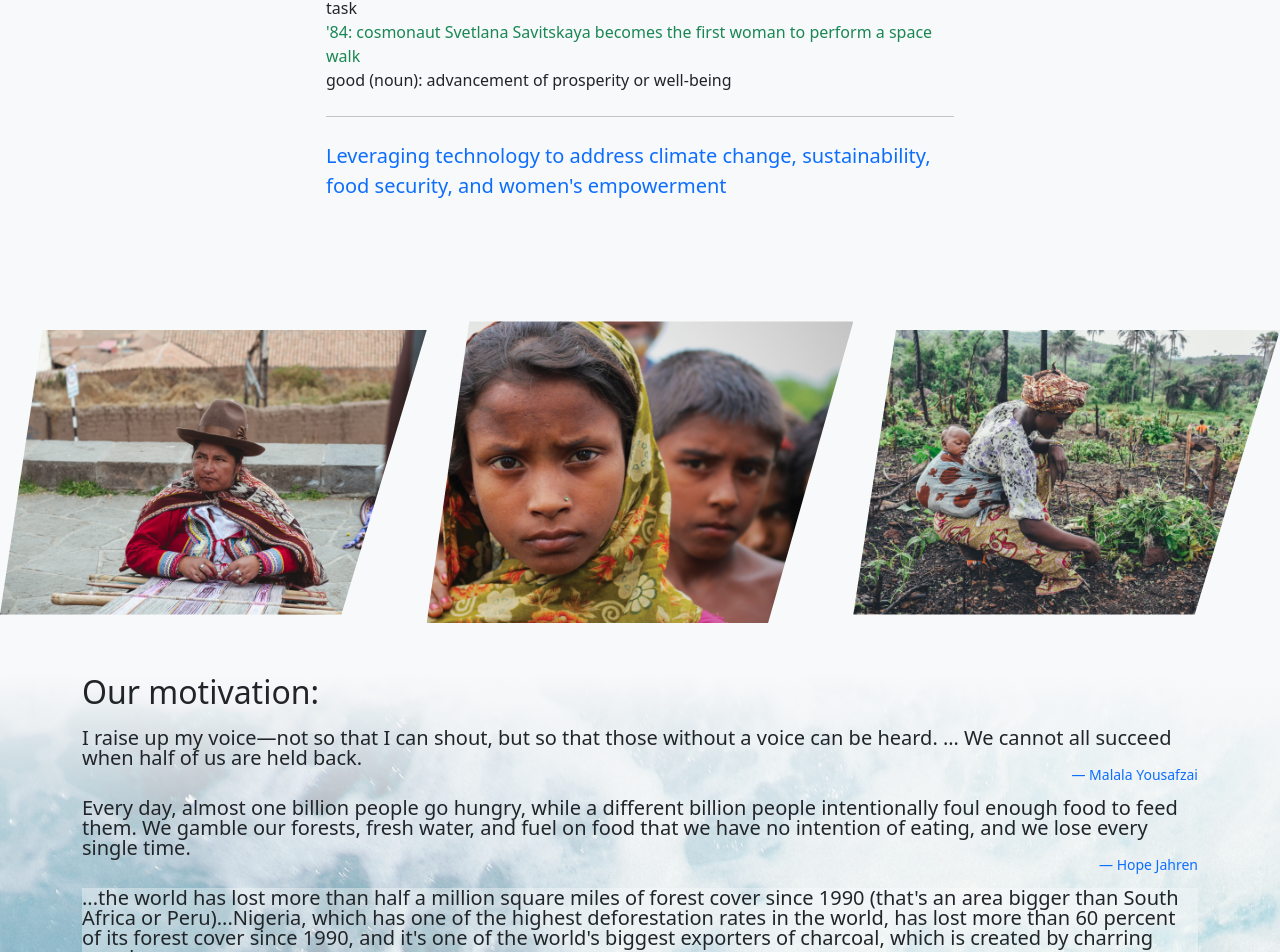
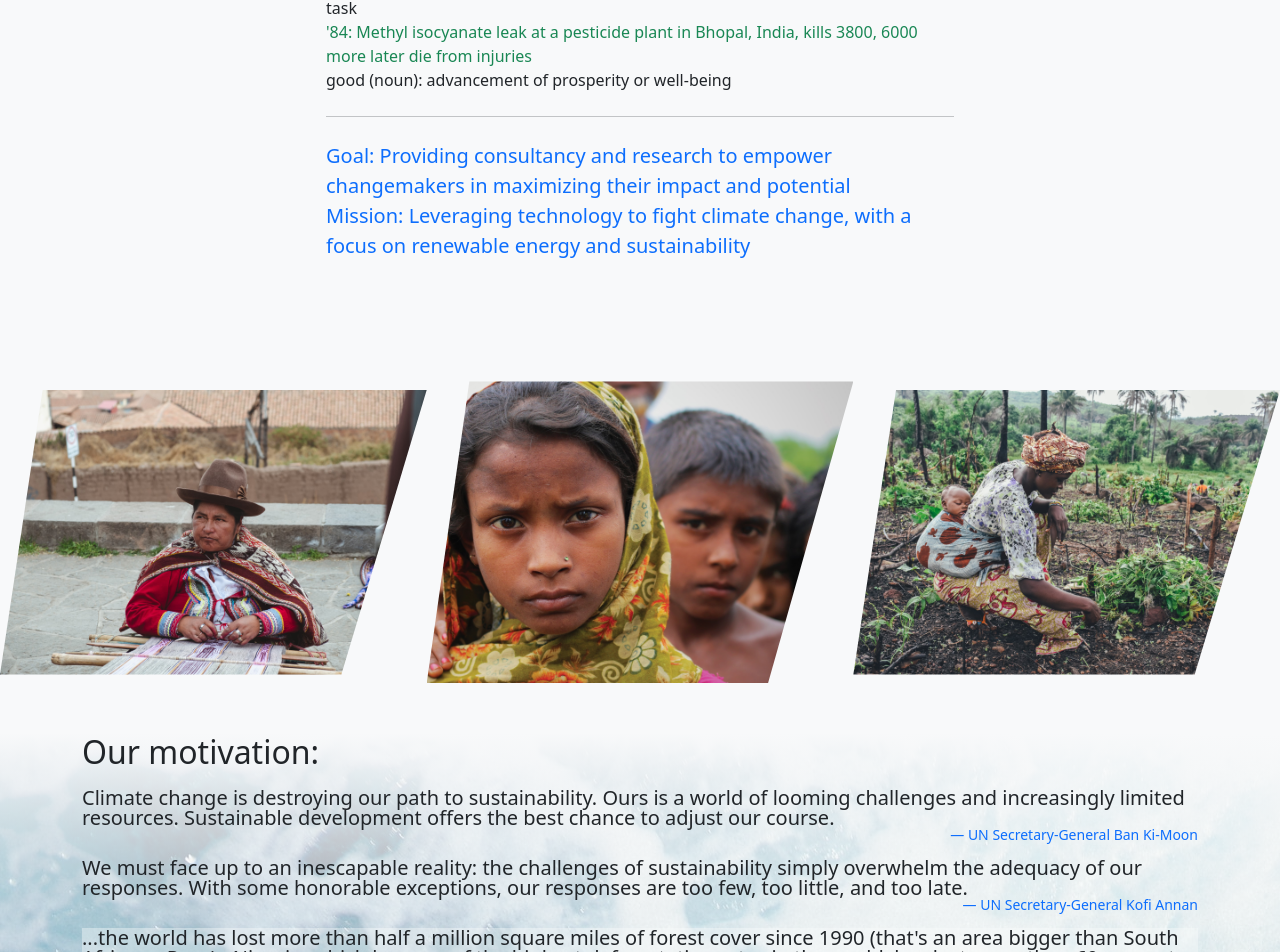
Before and after one commit to refayathaque/xn3eumcnfar7msvp, a Vue app: page /home in a window 1280 px wide. Shown: the part 234-1186 px from the top of the page. Built offline with nearby package versions, Linux system fonts and the light colour scheme; a web font is replaced by a local one.

Commit message:
Fri Maar 19 18:37

```diff
--- a/package.json
+++ b/package.json
@@ -9,7 +9,6 @@
   },
   "dependencies": {
     "@popperjs/core": "^2.7.0",
-    "@thi.ng/random": "^2.3.5",
     "bootstrap": "^5.0.0-beta2",
     "core-js": "^3.6.5",
     "vue": "^3.0.0",
--- a/src/components/BlogPostSnippet.vue
+++ b/src/components/BlogPostSnippet.vue
@@ -46,6 +46,6 @@ export default {
 
 <style scoped>
 img {
-  opacity: 0.4;
+  opacity: 0.3;
 }
 </style>
--- a/src/components/Jumbotron.vue
+++ b/src/components/Jumbotron.vue
@@ -15,7 +15,10 @@
         </p>
         <hr class="my-4" />
         <p class="lead lh-base text-primary">
-          {{ secondaryText }}
+          {{ secondaryTextA }}
+        </p>
+        <p class="lead lh-base text-primary">
+          {{ secondaryTextB }}
         </p>
       </div>
     </div>
@@ -29,19 +32,24 @@ export default {
     primaryTextA: {
       type: String,
       default:
-        "Lorem ipsum dolor sit amet, consectetur adipiscing elit, sed do eiusmod tempor incididunt ut labore et dolore magna aliqua. Ipsum dolor sit amet consectetur adipiscing elit pellentesque habitant. Diam volutpat commodo sed egestas egestas fringilla phasellus faucibus scelerisque.",
+        "Lorem ipsum dolor sit amet, consectetur adipiscing elit, sed do eiusmod tempor incididunt ut labore et dolore magna aliqua.",
     },
     primaryTextB: {
       type: String,
       default:
-        "Lorem ipsum dolor sit amet, consectetur adipiscing elit, sed do eiusmod tempor incididunt ut labore et dolore magna aliqua. Ipsum dolor sit amet consectetur adipiscing elit pellentesque habitant. Diam volutpat commodo sed egestas egestas fringilla phasellus faucibus scelerisque.",
+        "Lorem ipsum dolor sit amet, consectetur adipiscing elit, sed do eiusmod tempor incididunt ut labore et dolore magna aliqua.",
     },
     primaryTextC: {
       type: String,
       default:
-        "Lorem ipsum dolor sit amet, consectetur adipiscing elit, sed do eiusmod tempor incididunt ut labore et dolore magna aliqua. Ipsum dolor sit amet consectetur adipiscing elit pellentesque habitant. Diam volutpat commodo sed egestas egestas fringilla phasellus faucibus scelerisque.",
+        "Lorem ipsum dolor sit amet, consectetur adipiscing elit, sed do eiusmod tempor incididunt ut labore et dolore magna aliqua.",
     },
-    secondaryText: {
+    secondaryTextA: {
+      type: String,
+      default:
+        "Lorem ipsum dolor sit amet, consectetur adipiscing elit, sed do eiusmod tempor incididunt ut labore et dolore magna aliqua.",
+    },
+    secondaryTextB: {
       type: String,
       default:
         "Lorem ipsum dolor sit amet, consectetur adipiscing elit, sed do eiusmod tempor incididunt ut labore et dolore magna aliqua.",
--- a/src/components/TheMainHeader.vue
+++ b/src/components/TheMainHeader.vue
@@ -4,7 +4,8 @@
     :primaryTextA="primaryTextA"
     :primaryTextB="primaryTextB"
     :primaryTextC="primaryTextC"
-    :secondaryText="secondaryText"
+    :secondaryTextA="secondaryTextA"
+    :secondaryTextB="secondaryTextB"
   ></jumbotron>
 </template>
 
@@ -16,9 +17,10 @@ export default {
     return {
       heading: "αutom84good",
       primaryTextA: "automate (verb): to use machines and computers instead of people to do a job or task",
-      primaryTextB: "'84: cosmonaut Svetlana Savitskaya becomes the first woman to perform a space walk",
+      primaryTextB: "'84: Methyl isocyanate leak at a pesticide plant in Bhopal, India, kills 3800, 6000 more later die from injuries",
       primaryTextC: "good (noun): advancement of prosperity or well-being",
-      secondaryText: "Leveraging technology to address climate change, sustainability, food security, and women's empowerment",
+      secondaryTextA: "Goal: Providing consultancy and research to empower changemakers in maximizing their impact and potential",
+      secondaryTextB: "Mission: Leveraging technology to fight climate change, with a focus on renewable energy and sustainability",
     };
   },
 };
--- a/src/data/blogPost1.js
+++ b/src/data/blogPost1.js
@@ -1,17 +1,60 @@
 export default [
   {
-    heading: "Why use Terraform instead of point-click-type in AWS console?",
-    id: 1,
-  },
-  {
     image:
-      "https://images.unsplash.com/photo-1519045944554-410ad39c1af8?ixlib=rb-1.2.1&ixid=MXwxMjA3fDB8MHxwaG90by1wYWdlfHx8fGVufDB8fHw%3D&auto=format&fit=crop&w=2547&q=80",
-    id: 2,
+    "https://images.unsplash.com/photo-1519045944554-410ad39c1af8?ixlib=rb-1.2.1&ixid=MXwxMjA3fDB8MHxwaG90by1wYWdlfHx8fGVufDB8fHw%3D&auto=format&fit=crop&w=2547&q=80",
+    id: Math.random(),
     alt: "Green plants in Vienna, Austria. Photographed by Katja-Anna Krug",
   },
   {
+    heading: "Why use Terraform instead of point-click-type in AWS console?",
+    id: Math.random(),
+  },
+  {
     text:
-      "<i>Regular text!</i> Lorem ipsum dolor sit amet, <code>section</code> consectetur adipiscing elit. Proin erat sapien, lacinia pharetra ex in, iaculis pulvinar lectus. Pharetra ex in, iaculis pulvinar lectus. To switch directories, type <strong>cd</strong> followed by. <p><s>This line of text is meant to be treated as no longer accurate.</s></p>",
-    id: 3,
+      "There are three major benefits to using infrastructure-as-code tools like Terraform to build and maintain your application in the Cloud. The first is being efficiency, you don't have to go into the AWS console and point-and-click for building new, optimizing or re-configuring existing, infrastructure. In the AWS portal's defense, it's not complicated (relative to, say, the concept of antimatter in particle physics), but it's still time consuming to read through, click around to find and navigate, and type things in. The second advantage of using IaC is the fact that it can be source-controlled, which drastically reduces the propensity for mistakes, because there is now an audit log of everything going on with your infrastructure.",
+    id: Math.random(),
+  },
+  {
+    text:
+      "Thanks to source-controlled IaC, you and your team can validate, track and monitor what changes are being implemented, more importantly, you can debug and troubleshoot much faster. The third and final benefit is that it precludes you from having to repeat tasks, the intention with the code we are providing is for you to deploy multiple websites by just changing the domain name. IaC allows you to modularize common infrastructure patters, in addition to this example, think creating multiple VPCs for different applications by just changing CIDR ranges (e.g, 10.1.0.0/16 for one and 10.2.0.0/16 for the other) in your IaC.",
+    id: Math.random(),
+  },
+  {
+    heading: "Purchasing domain on GoDaddy and understanding relevant AWS services",
+    id: Math.random(),
+  },
+  {
+    text:
+      "While you're open to buying your domain from somewhere else, we prefer the simplicity (and pricing) of GoDaddy. In fact, AWS will also sell you a domain through their DNS (Domain Name System) service, Route53. Once you have your domain purchased you're good to go and can start looking at the terraform code in the repository. But before diving into the code it makes sense to get a lay of the land, understanding why we'll be using these specific AWS services.",
+    id: Math.random(),
+  },
+  {
+    text:
+      "AWS Certificate Manager, better known as 'ACM', issues Secure Sockets Layer/Transport Layer Security (SSL/TLS) certificates for use with AWS resources. We will need a certificate to establish secure networking communications over our website and the end-user, this certificate will essentially verify the identity of our website over the internet. Without a certificate, you won't see the lock on the left side of the url displayed in your Chrome browser. Considering the hypothetical problem statement mentioned at the start of this post, it's paramount that entities like local governments <strong>maintain trust and distance nefarious actors</strong> during times of crises.",
+    id: Math.random(),
+  },
+  {
+    text:
+      "CloudFront is a Content Distribution Network (CDN) that helps to deliver content to end users with low latency, but more importantly, it helps to deliver content to end users <strong>securely</strong>. In addition to serving traffic over HTTPS (Hypertext Transfer Protocol Secure), it protects us from DDoS attacks. CloudFront is also a requirement for us to be able to use the ACM issued certificate.",
+    id: Math.random(),
+  },
+  {
+    text:
+      "Route 53 allows us to route end users to our applications hosted in AWS, it translates domain names (e.g., www.helloworld.com) to IP addresses like 192.9.8.1 and thats what computers use to connect with each other. In this guide we will use Route 53 to direct our end users to the CloudFront distribution, Route 53 will map the domain name from GoDaddy to the distribution, but more on this later.",
+    id: Math.random(),
+  },
+  {
+    text:
+      "S3, short for Amazon Simple Storage Service, is an all-purpose object storage service with availability, security and performance at its core. It's a versatile storage service allowing us to store things from images and PDFs to website static content and client-side scripts. One key reason we love S3 is because of its 99.999999999% (11 9's) of durability, it's nice to be able to sleep at night. However, the most relevant S3 provision in our case is its ability to <a href='https://docs.aws.amazon.com/AmazonS3/latest/userguide/WebsiteHosting.html'>host static websites</a> <i>very</i> easily.",
+    id: Math.random(),
+  },
+  {
+    heading: "Analyzing the Terraform code and interplay between AWS services",
+    id: Math.random(),
+  },
+  {
+    text:
+      "As you peruse the files in the repository, you must be thinking how these files are going to be processed. The order of the code, and in which <code>.tf</code> (terraform) file you place it in doesn't matter. Terraform is smart enough to know that it needs to look for HCL (low-level syntax of the Terraform language) code defining cloud resources only within <code>.tf</code> files, once it gets all the code it'll organize based on the dependency graph and prepare for you.",
+    id: Math.random(),
   },
 ];
--- a/src/data/quotes.js
+++ b/src/data/quotes.js
@@ -1,13 +1,13 @@
 export default [
   {
     text:
-      "I raise up my voice—not so that I can shout, but so that those without a voice can be heard. … We cannot all succeed when half of us are held back.",
-    author: "Malala Yousafzai",
+      "Climate change is destroying our path to sustainability. Ours is a world of looming challenges and increasingly limited resources. Sustainable development offers the best chance to adjust our course.",
+    author: "UN Secretary-General Ban Ki-Moon",
   },
   {
     text:
-      "Every day, almost one billion people go hungry, while a different billion people intentionally foul enough food to feed them. We gamble our forests, fresh water, and fuel on food that we have no intention of eating, and we lose every single time.",
-    author: "Hope Jahren",
+      "We must face up to an inescapable reality: the challenges of sustainability simply overwhelm the adequacy of our responses. With some honorable exceptions, our responses are too few, too little, and too late.",
+    author: "UN Secretary-General Kofi Annan",
   },
   {
     text:
@@ -20,3 +20,5 @@ export default [
     author: "Jeff Goodell",
   },
 ];
+
+// https://greencoast.org/quotes-on-climate-change/
--- a/src/router.js
+++ b/src/router.js
@@ -4,6 +4,12 @@ import BlogPost from "./pages/BlogPost.vue";
 import TheHomePage from "./pages/TheHomePage.vue";
 
 export default createRouter({
+  scrollBehavior(_, _2, savedPosition) {
+    if (savedPosition) {
+      return savedPosition;
+    }
+    return { left: 0, top: 0 };
+  },
   history: createWebHistory(),
   routes: [
     { path: "/", redirect: "/home" },
```
Also changed, not shown: 1 other file (tests, documents, lock files or other folders).
